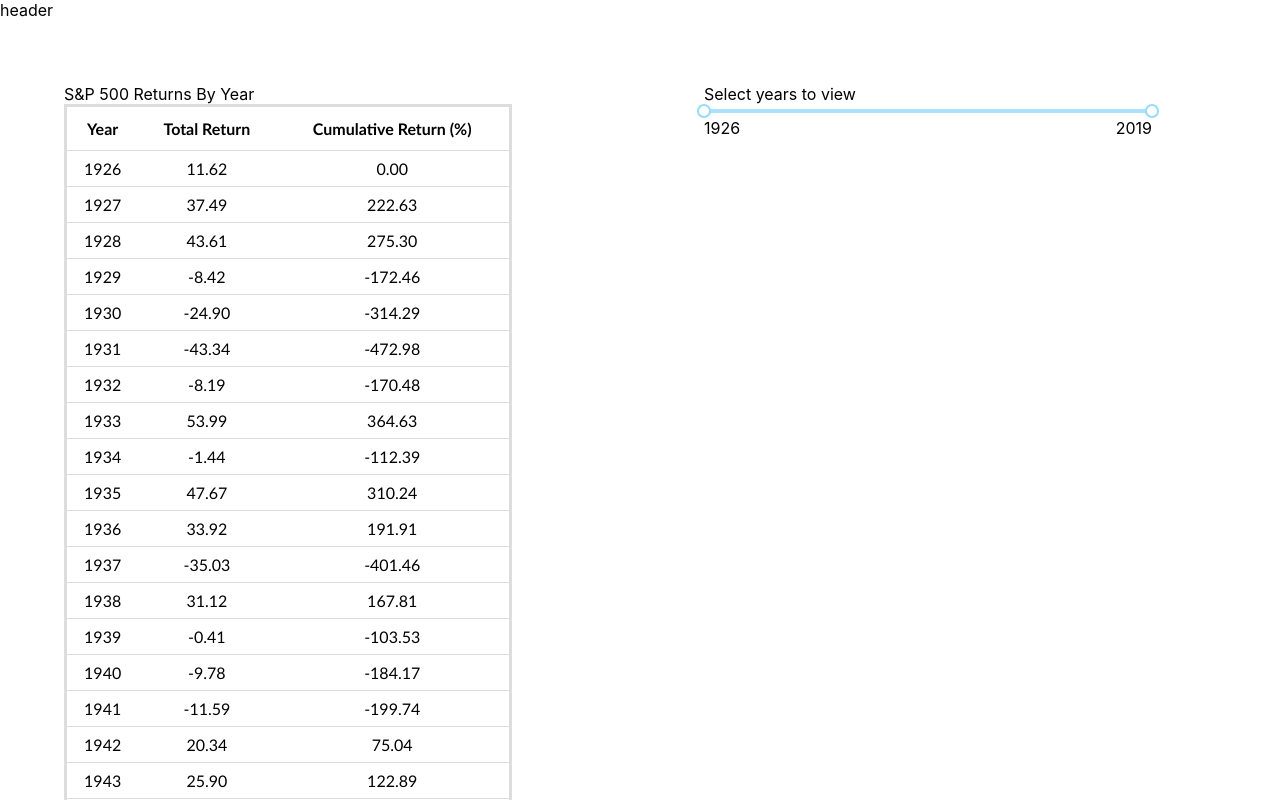
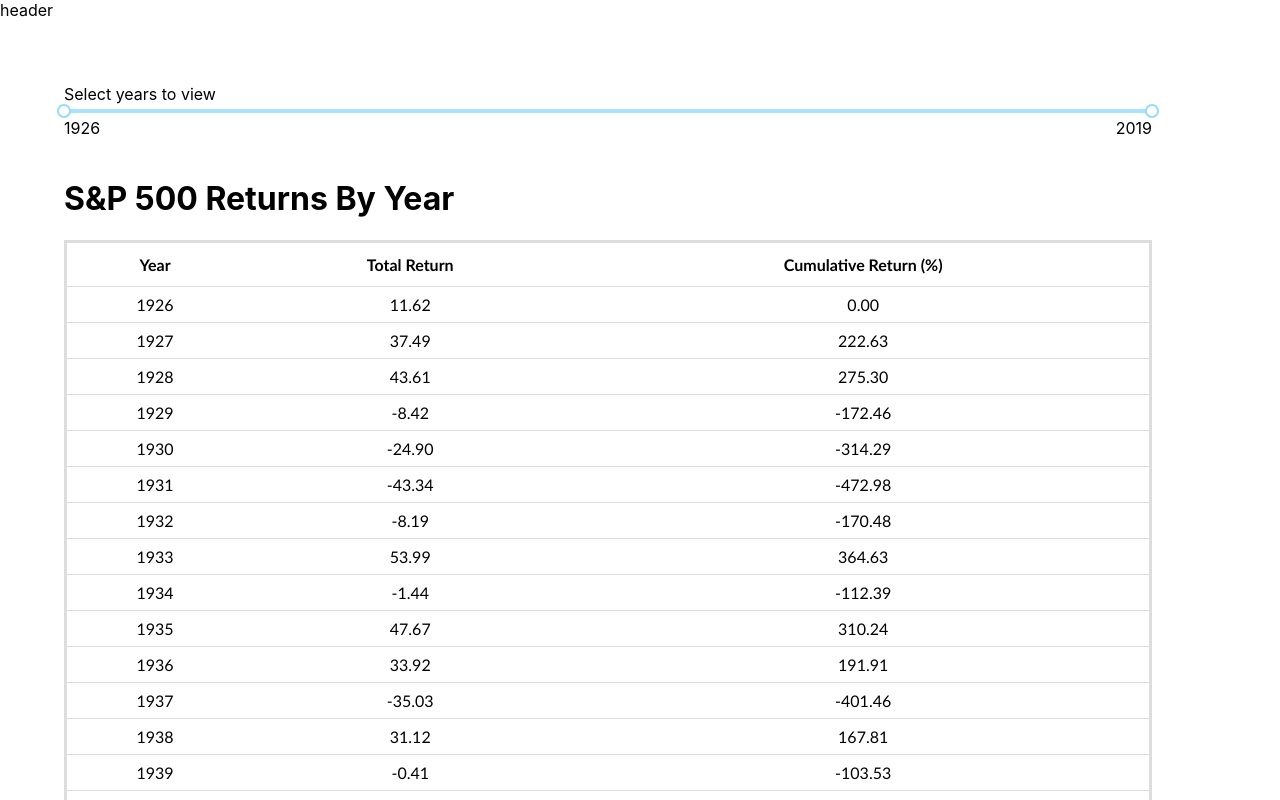
Before and after one commit to mc0918/RetireUp_Coding_Test, a React (Create React App) app: page / in a window 1280 px wide. Shown: the top 800 px of the page. Built offline with nearby package versions, Linux system fonts and the light colour scheme.

Commit message:
refactoring

```diff
--- a/src/components/table/Table.js
+++ b/src/components/table/Table.js
@@ -1,4 +1,4 @@
-import { useCallback, useEffect, useReducer, useState } from "react";
+import { useCallback, useEffect, useReducer } from "react";
 import { Range } from "rc-slider";
 import "rc-slider/assets/index.css";
 import Row from "../row/Row";
@@ -11,8 +11,6 @@
  plus, static imports that are small mean better performance according to React docs
 */
 
-//doing this in useEffect() sometimes causes Table to render in descending order first
-const sortedReturns = returns.default.reverse();
 
 function calculateCumulativeReturn(tableData) {
   let initialReturn = parseFloat(tableData[0].totalReturn);
@@ -42,8 +40,11 @@
   }
 }
 
+const ascendingReturns = returns.default.reverse();
+
 const Table = () => {
-  const [rows, setRows] = useState([]);
+  const rows = calculateCumulativeReturn(ascendingReturns);
+
   const [yearRange, dispatch] = useReducer(reducer, { minYear: 0, maxYear: 0 });
   const setYearRange = useCallback((type, input) => {
     dispatch({ type: type, payload: input });
@@ -53,14 +54,11 @@
   const handleChange = (event) => {
     setYearRange("setMinYear", event[0]);
     setYearRange("setMaxYear", event[1]);
-
   };
   // empty array passed as second argument so useEffect only runs once in case of multiple renders (S&P 500 Total Returns won't change)
   useEffect(() => {
-    const r = calculateCumulativeReturn(sortedReturns);
-    setYearRange("setMinYear", 1926);
-    setYearRange("setMaxYear", r[r.length - 1].year);
-    setRows(r);
+    setYearRange("setMinYear", rows[0].year);
+    setYearRange("setMaxYear", rows[rows.length - 1].year);
   }, [setYearRange]);
 
   // separating rows into new component allows for addition of new columns
@@ -98,15 +96,7 @@
   return (
     <div className="flex-grid">
       <div className="flex-column">
-        <label>{"S&P 500 Returns By Year"}</label>
-        <table id="returns">
-          <tbody>
-            <tr>{renderTableHeader()}</tr>
-            {renderTable()}
-          </tbody>
-        </table>
-      </div>
-      <div className="flex-column">
+        <div id="slider">
           <label>Select years to view</label>
           <Range
             min={1926}
@@ -118,6 +108,17 @@
           <label>{yearRange.minYear}</label>
           <label style={{ float: "right" }}>{yearRange.maxYear}</label>
         </div>
+        <br />
+        <div id="table">
+          <label><h1>{"S&P 500 Returns By Year"}</h1></label>
+          <table id="returns">
+            <tbody>
+              <tr>{renderTableHeader()}</tr>
+              {renderTable()}
+            </tbody>
+          </table>
+        </div>
+      </div>
     </div>
   );
 };
```
Also changed, not shown: 2 other files (tests, documents, lock files or other folders). Lines whose indentation alone changed are shown as unchanged.
